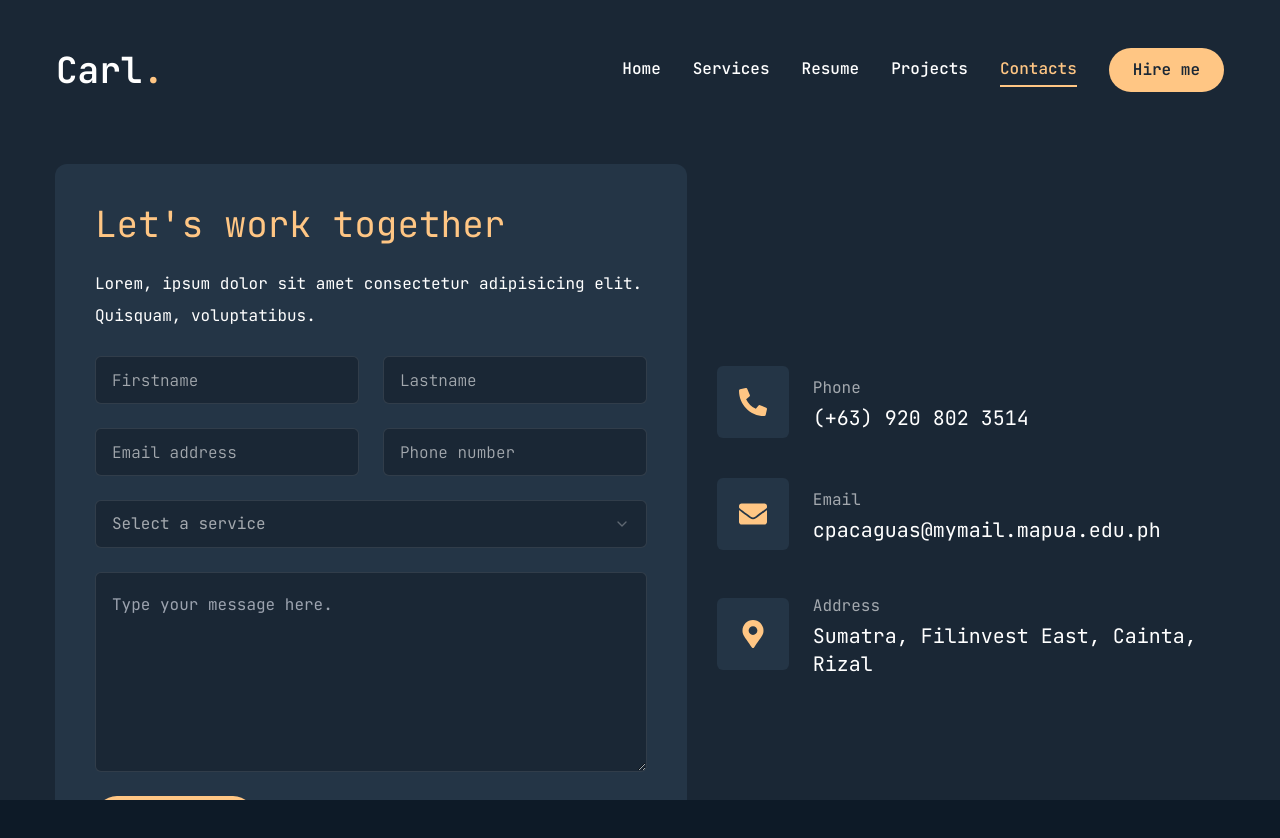
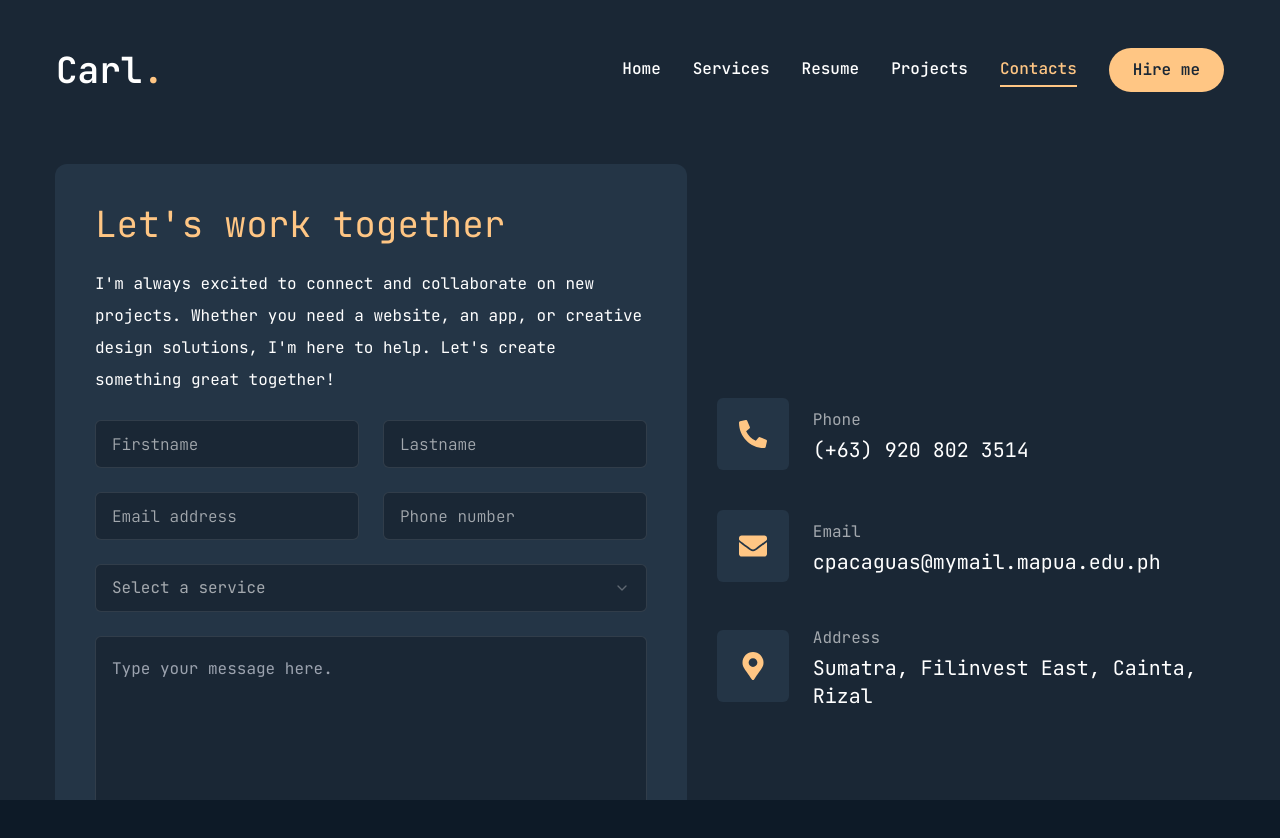
Before and after one commit to Dokkai-B/carl-portfolio, a Next.js app: page /contact in a window 1280 px wide. Shown: the top 838 px of the page. Built offline with nearby package versions, Linux system fonts and the light colour scheme.

Commit message:
Added contact message.

```diff
--- a/app/contact/page.jsx
+++ b/app/contact/page.jsx
@@ -100,7 +100,8 @@ const Contact = () => {
           <div className="xl:w-[54%] order-2 xl:order-none">
             <form className="flex flex-col gap-6 p-10 bg-[#243546] rounded-xl" onSubmit={handleSubmit}>
               <h3 className="text-4xl text-accent">Let&apos;s work together</h3>
-              <p>Lorem, ipsum dolor sit amet consectetur adipisicing elit. Quisquam, voluptatibus.</p>
+              <p>  I&apos;m always excited to connect and collaborate on new projects. Whether you need a website, an app, or creative design solutions, I&apos;m here to help. Let's create something great together!
+              </p>
               {/* Input */}
               <div className="grid grid-cols-1 md:grid-cols-2 gap-6">
                 <Input name="firstName" value={formData.firstName} onChange={handleChange} placeholder="Firstname" />
```
